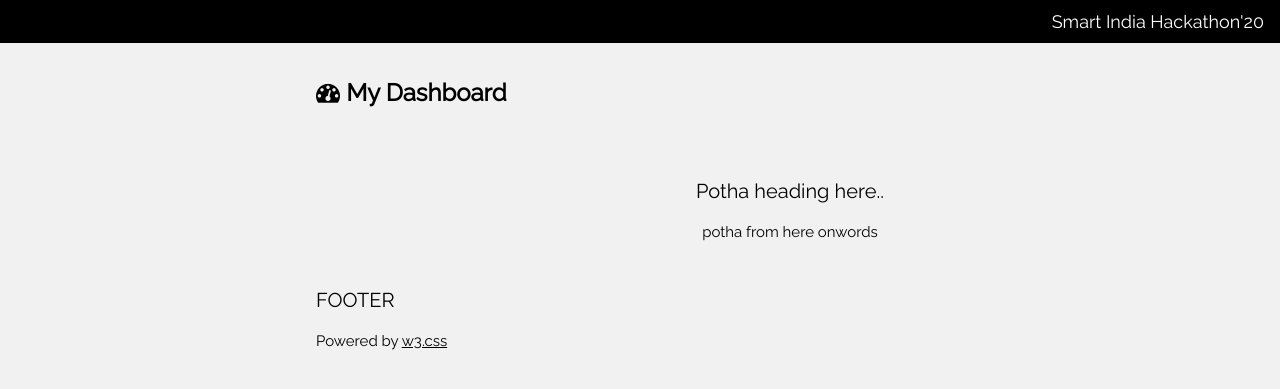
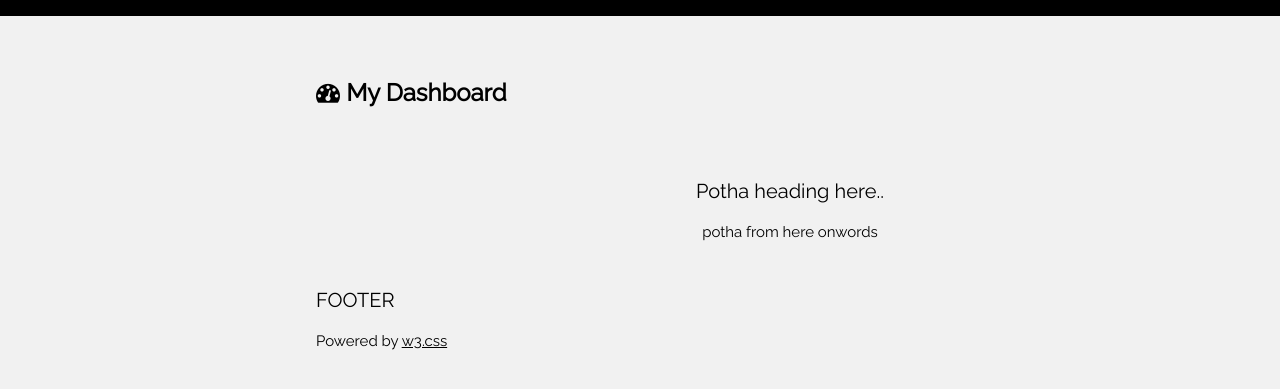
Before and after one commit to shikhar8/energy-forecasting-dashboard, a Django app: page / in a window 1280 px wide. Shown: the top 389 px of the page. Run offline with Django 3.2, Linux system fonts and the light colour scheme; some libraries are stand-ins or nearby versions.

Commit message:
second commit

```diff
--- a/blog/templates/blog/TestingSchedulingDecisionReport.html
+++ b/blog/templates/blog/TestingSchedulingDecisionReport.html
@@ -15,7 +15,7 @@ html,body,h1,h2,h3,h4,h5 {font-family: "Raleway", sans-serif}
 <!-- Top container -->
 <div class="w3-bar w3-top w3-black w3-large" style="z-index:4">
   <button class="w3-bar-item w3-button w3-hide-large w3-hover-none w3-hover-text-light-grey" onclick="w3_open();"><i class="fa fa-bars"></i>  Menu</button>
-  <span class="w3-bar-item w3-right">Smart India Hackathon'20</span>
+  <span class="w3-bar-item w3-right"></span>
 </div>
 
 <!-- Sidebar/menu -->
--- a/blog/templates/blog/testingAccuracyOfForcastingModels.html
+++ b/blog/templates/blog/testingAccuracyOfForcastingModels.html
@@ -15,7 +15,7 @@ html,body,h1,h2,h3,h4,h5 {font-family: "Raleway", sans-serif}
 <!-- Top container -->
 <div class="w3-bar w3-top w3-black w3-large" style="z-index:4">
   <button class="w3-bar-item w3-button w3-hide-large w3-hover-none w3-hover-text-light-grey" onclick="w3_open();"><i class="fa fa-bars"></i>  Menu</button>
-  <span class="w3-bar-item w3-right">Smart India Hackathon'20</span>
+  <span class="w3-bar-item w3-right"></span>
 </div>
 
 <!-- Sidebar/menu -->
--- a/blog/templates/blog/testingConsumerDemandMap.html
+++ b/blog/templates/blog/testingConsumerDemandMap.html
@@ -15,7 +15,7 @@ html,body,h1,h2,h3,h4,h5 {font-family: "Raleway", sans-serif}
 <!-- Top container -->
 <div class="w3-bar w3-top w3-black w3-large" style="z-index:4">
   <button class="w3-bar-item w3-button w3-hide-large w3-hover-none w3-hover-text-light-grey" onclick="w3_open();"><i class="fa fa-bars"></i>  Menu</button>
-  <span class="w3-bar-item w3-right">Smart India Hackathon'20</span>
+  <span class="w3-bar-item w3-right"></span>
 </div>
 
 <!-- Sidebar/menu -->
--- a/blog/templates/blog/testingContactUs.html
+++ b/blog/templates/blog/testingContactUs.html
@@ -15,7 +15,7 @@ html,body,h1,h2,h3,h4,h5 {font-family: "Raleway", sans-serif}
 <!-- Top container -->
 <div class="w3-bar w3-top w3-black w3-large" style="z-index:4">
   <button class="w3-bar-item w3-button w3-hide-large w3-hover-none w3-hover-text-light-grey" onclick="w3_open();"><i class="fa fa-bars"></i>  Menu</button>
-  <span class="w3-bar-item w3-right">Smart India Hackathon'20</span>
+  <span class="w3-bar-item w3-right"></span>
 </div>
 
 <!-- Sidebar/menu -->
--- a/blog/templates/blog/testingConventionalEnergyGenerated.html
+++ b/blog/templates/blog/testingConventionalEnergyGenerated.html
@@ -15,7 +15,7 @@ html,body,h1,h2,h3,h4,h5 {font-family: "Raleway", sans-serif}
 <!-- Top container -->
 <div class="w3-bar w3-top w3-black w3-large" style="z-index:4">
   <button class="w3-bar-item w3-button w3-hide-large w3-hover-none w3-hover-text-light-grey" onclick="w3_open();"><i class="fa fa-bars"></i>  Menu</button>
-  <span class="w3-bar-item w3-right">Smart India Hackathon'20</span>
+  <span class="w3-bar-item w3-right"></span>
 </div>
 
 <!-- Sidebar/menu -->
--- a/blog/templates/blog/testingCost.html
+++ b/blog/templates/blog/testingCost.html
@@ -15,7 +15,7 @@ html,body,h1,h2,h3,h4,h5 {font-family: "Raleway", sans-serif}
 <!-- Top container -->
 <div class="w3-bar w3-top w3-black w3-large" style="z-index:4">
   <button class="w3-bar-item w3-button w3-hide-large w3-hover-none w3-hover-text-light-grey" onclick="w3_open();"><i class="fa fa-bars"></i>  Menu</button>
-  <span class="w3-bar-item w3-right">Smart India Hackathon'20</span>
+  <span class="w3-bar-item w3-right"></span>
 </div>
 
 <!-- Sidebar/menu -->
--- a/blog/templates/blog/testingCostAccuracy.html
+++ b/blog/templates/blog/testingCostAccuracy.html
@@ -15,7 +15,7 @@ html,body,h1,h2,h3,h4,h5 {font-family: "Raleway", sans-serif}
 <!-- Top container -->
 <div class="w3-bar w3-top w3-black w3-large" style="z-index:4">
   <button class="w3-bar-item w3-button w3-hide-large w3-hover-none w3-hover-text-light-grey" onclick="w3_open();"><i class="fa fa-bars"></i>  Menu</button>
-  <span class="w3-bar-item w3-right">Smart India Hackathon'20</span>
+  <span class="w3-bar-item w3-right"></span>
 </div>
 
 <!-- Sidebar/menu -->
--- a/blog/templates/blog/testingHome.html
+++ b/blog/templates/blog/testingHome.html
@@ -15,7 +15,7 @@ html,body,h1,h2,h3,h4,h5 {font-family: "Raleway", sans-serif}
 <!-- Top container -->
 <div class="w3-bar w3-top w3-black w3-large" style="z-index:4">
   <button class="w3-bar-item w3-button w3-hide-large w3-hover-none w3-hover-text-light-grey" onclick="w3_open();"><i class="fa fa-bars"></i>  Menu</button>
-  <span class="w3-bar-item w3-right">Smart India Hackathon'20</span>
+  <span class="w3-bar-item w3-right"></span>
 </div>
 
 <!-- Sidebar/menu -->
--- a/blog/templates/blog/testingLoadPowerAccuracy.html
+++ b/blog/templates/blog/testingLoadPowerAccuracy.html
@@ -15,7 +15,7 @@ html,body,h1,h2,h3,h4,h5 {font-family: "Raleway", sans-serif}
 <!-- Top container -->
 <div class="w3-bar w3-top w3-black w3-large" style="z-index:4">
   <button class="w3-bar-item w3-button w3-hide-large w3-hover-none w3-hover-text-light-grey" onclick="w3_open();"><i class="fa fa-bars"></i>  Menu</button>
-  <span class="w3-bar-item w3-right">Smart India Hackathon'20</span>
+  <span class="w3-bar-item w3-right"></span>
 </div>
 
 <!-- Sidebar/menu -->
--- a/blog/templates/blog/testingProsumerSupply.html
+++ b/blog/templates/blog/testingProsumerSupply.html
@@ -15,7 +15,7 @@ html,body,h1,h2,h3,h4,h5 {font-family: "Raleway", sans-serif}
 <!-- Top container -->
 <div class="w3-bar w3-top w3-black w3-large" style="z-index:4">
   <button class="w3-bar-item w3-button w3-hide-large w3-hover-none w3-hover-text-light-grey" onclick="w3_open();"><i class="fa fa-bars"></i>  Menu</button>
-  <span class="w3-bar-item w3-right">Smart India Hackathon'20</span>
+  <span class="w3-bar-item w3-right"></span>
 </div>
 
 <!-- Sidebar/menu -->
--- a/blog/templates/blog/testingSolarPowerAccuracy.html
+++ b/blog/templates/blog/testingSolarPowerAccuracy.html
@@ -15,7 +15,7 @@ html,body,h1,h2,h3,h4,h5 {font-family: "Raleway", sans-serif}
 <!-- Top container -->
 <div class="w3-bar w3-top w3-black w3-large" style="z-index:4">
   <button class="w3-bar-item w3-button w3-hide-large w3-hover-none w3-hover-text-light-grey" onclick="w3_open();"><i class="fa fa-bars"></i>  Menu</button>
-  <span class="w3-bar-item w3-right">Smart India Hackathon'20</span>
+  <span class="w3-bar-item w3-right"></span>
 </div>
 
 <!-- Sidebar/menu -->
--- a/blog/templates/blog/testingWindPowerAccuracy.html
+++ b/blog/templates/blog/testingWindPowerAccuracy.html
@@ -15,7 +15,7 @@ html,body,h1,h2,h3,h4,h5 {font-family: "Raleway", sans-serif}
 <!-- Top container -->
 <div class="w3-bar w3-top w3-black w3-large" style="z-index:4">
   <button class="w3-bar-item w3-button w3-hide-large w3-hover-none w3-hover-text-light-grey" onclick="w3_open();"><i class="fa fa-bars"></i>  Menu</button>
-  <span class="w3-bar-item w3-right">Smart India Hackathon'20</span>
+  <span class="w3-bar-item w3-right"></span>
 </div>
 
 <!-- Sidebar/menu -->
```
